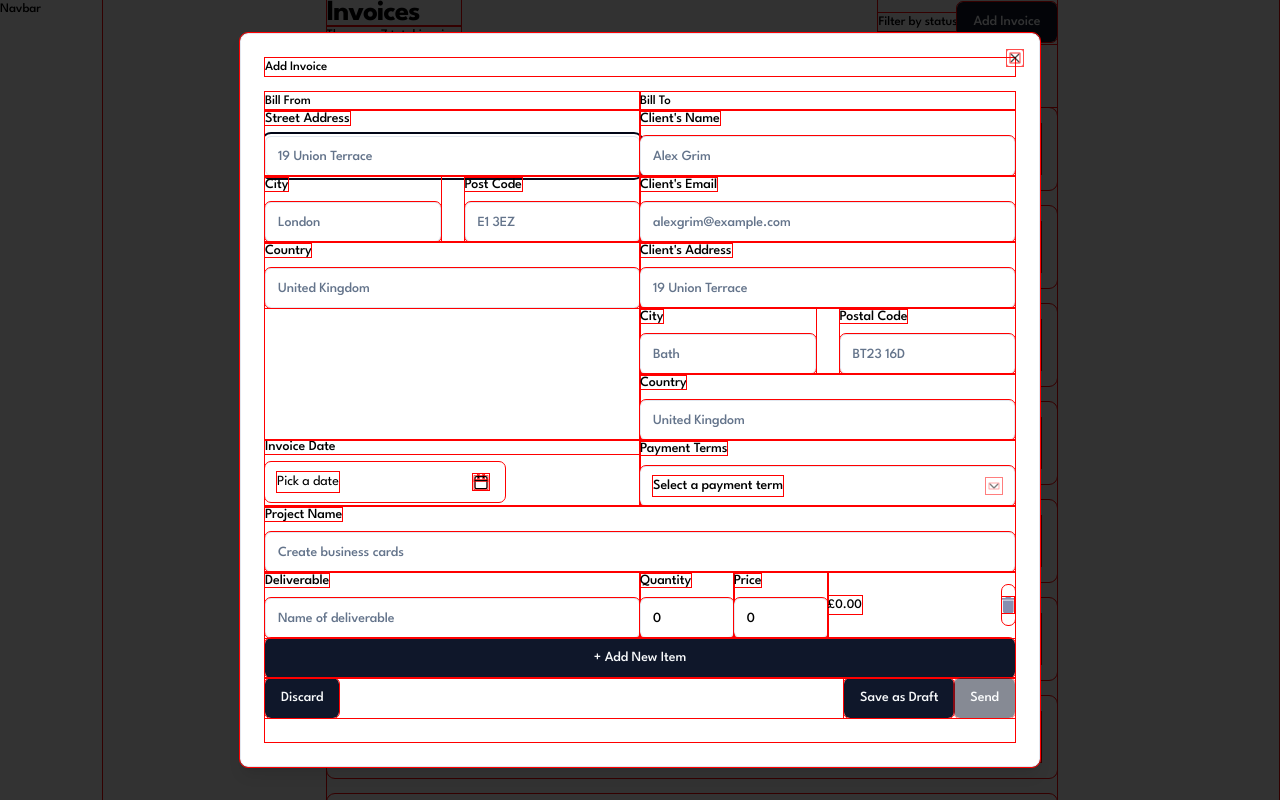
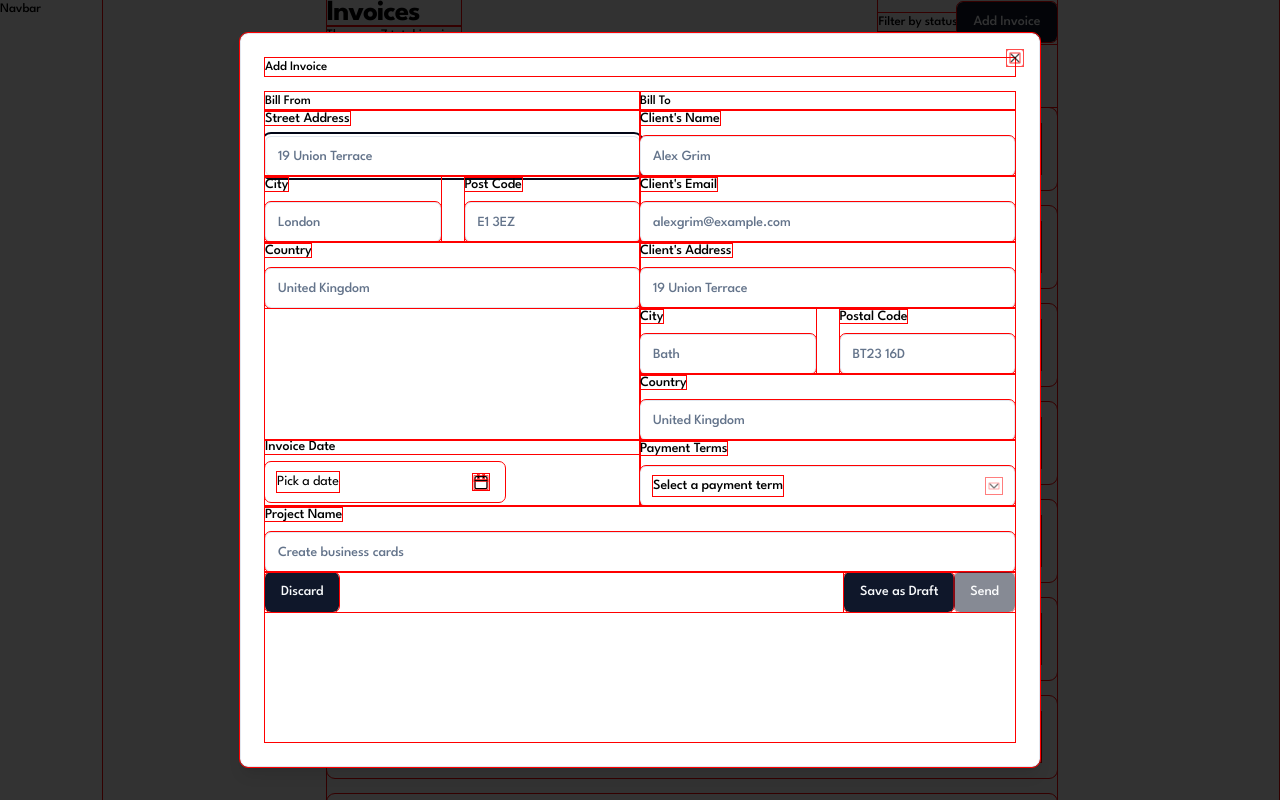
Before and after one commit to velvettouch1004/Invoicing-App, a Next.js app: page / in a window 1280 px wide. Both pictures are taken after a click on the button "Add Invoice". Shown: the top 800 px of the page. Built offline with nearby package versions, Linux system fonts and the light colour scheme.

Commit message:
Temporarily removes deliverables to resolve form re-rendering and validation issues

```diff
--- a/components/InvoiceForm.tsx
+++ b/components/InvoiceForm.tsx
@@ -86,7 +86,7 @@ export const InvoiceFormSchema = z.object({
     .string()
     .min(3, { message: "Project name must be at least 3 characters" }),
 
-  deliverables: z.array(
+  /* deliverables: z.array(
     z.object({
       id: z.string(),
       deliverable: z
@@ -95,7 +95,7 @@ export const InvoiceFormSchema = z.object({
       quantity: z.number(),
       price: z.number(),
     })
-  ),
+  ), */
 });
 
 export interface InvoiceFormProps {
@@ -145,7 +145,7 @@ export function InvoiceForm({ onSubmit }: InvoiceFormProps) {
 
   const form = useForm<z.infer<typeof InvoiceFormSchema>>({
     resolver: zodResolver(InvoiceFormSchema),
-    mode: "onSubmit",
+    mode: "onChange",
     defaultValues: {
       businessAddress: "",
       businessCity: "",
@@ -159,7 +159,8 @@ export function InvoiceForm({ onSubmit }: InvoiceFormProps) {
       clientCountry: "",
       paymentTerms: "",
       projectName: "",
-      deliverables: [{ id: uuidv4(), deliverable: "", quantity: 0, price: 0 }],
+      /*       deliverables: [{ id: uuidv4(), deliverable: "", quantity: 0, price: 0 }],
+       */
     },
   });
 
@@ -417,7 +418,7 @@ export function InvoiceForm({ onSubmit }: InvoiceFormProps) {
               </FormItem>
             )}
           />
-          <div>
+          {/* <div>
           {deliverables.map((deliverable, index) => (
             <div
               key={deliverable.id}
@@ -430,7 +431,7 @@ export function InvoiceForm({ onSubmit }: InvoiceFormProps) {
                   <FormItem>
                     <FormLabel className="form-label">Deliverable</FormLabel>
                     <FormControl>
-                        <Input placeholder="Name of deliverable" {...field} />
+                      <Input placeholder="Create business cards" {...field} />
                     </FormControl>
                     <FormMessage />
                   </FormItem>
@@ -445,14 +446,7 @@ export function InvoiceForm({ onSubmit }: InvoiceFormProps) {
                       <FormItem>
                         <FormLabel className="form-label">Quantity</FormLabel>
                         <FormControl>
-                            <Input
-                              type="number"
-                              {...field}
-                              value={field.value || 0}
-                              onChange={(e) =>
-                                field.onChange(parseInt(e.target.value) || 0)
-                              }
-                            />
+                          <Input type="number" {...field} />
                         </FormControl>
                         <FormMessage />
                       </FormItem>
@@ -465,14 +459,7 @@ export function InvoiceForm({ onSubmit }: InvoiceFormProps) {
                       <FormItem>
                         <FormLabel className="form-label">Price</FormLabel>
                         <FormControl>
-                            <Input
-                              type="number"
-                              {...field}
-                              value={field.value || 0}
-                              onChange={(e) =>
-                                field.onChange(parseInt(e.target.value) || 0)
-                              }
-                            />
+                          <Input type="number" {...field} />
                         </FormControl>
                         <FormMessage />
                       </FormItem>
@@ -483,7 +470,7 @@ export function InvoiceForm({ onSubmit }: InvoiceFormProps) {
                   <p>{formatCurrency(total)}</p>
                   <Button
                     className="p-0 bg-transparent hover:bg-transparent"
-                      onClick={() => handleDeleteDeliverable(deliverable.id)}
+                    onClick={() => handleDeleteDeliverable}
                   >
                     <Icon
                       svgProps={{
@@ -510,7 +497,7 @@ export function InvoiceForm({ onSubmit }: InvoiceFormProps) {
           <Button className="w-full" onClick={handleAddNewDeliverable}>
             + Add New Item
           </Button>
-          </div>
+        </div> */}
           <div className="flex justify-between">
             <Button>Discard</Button>
             <div>
```
Lines whose indentation alone changed are shown as unchanged.
